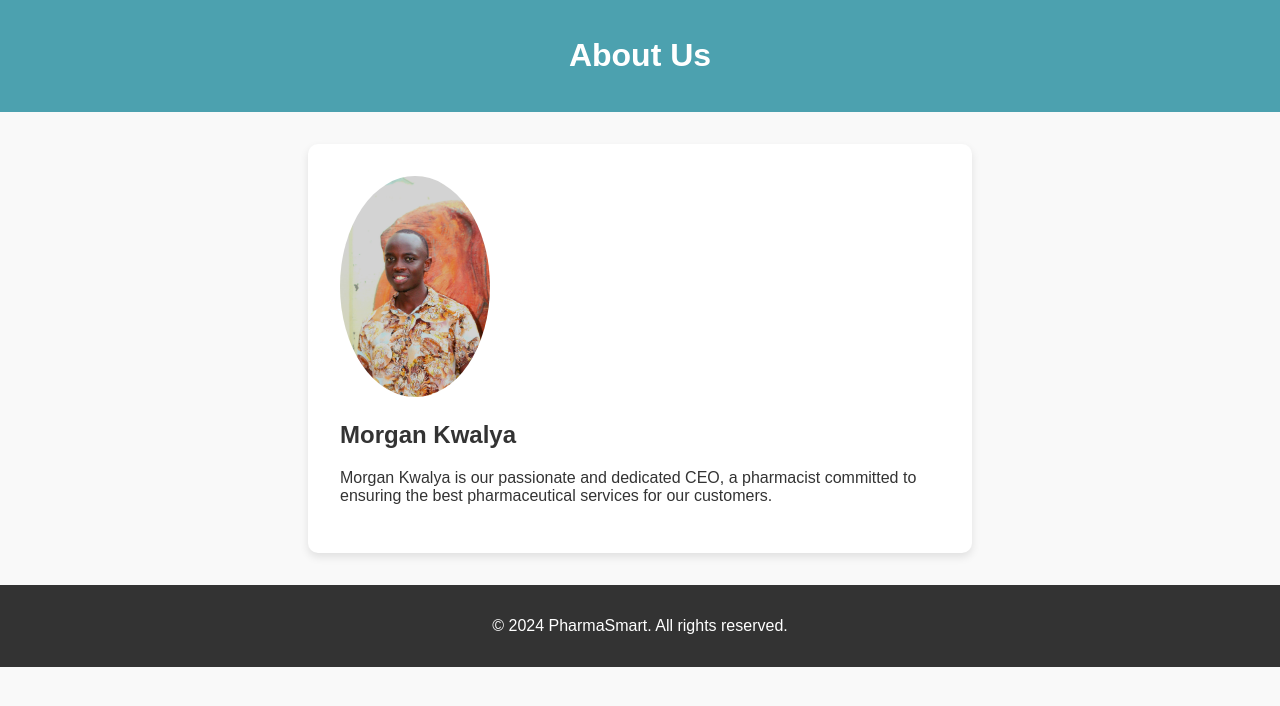
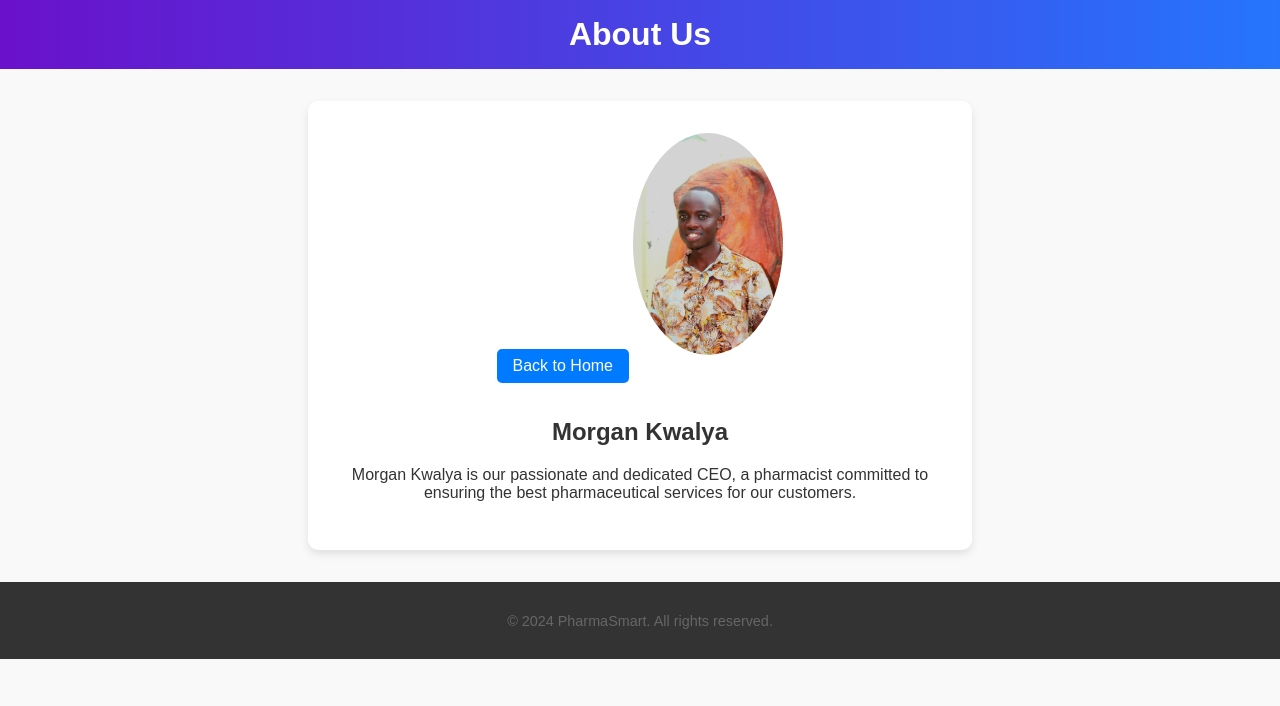
Before and after one commit to kwalya-pharm/PharmaSmart, a plain HTML site: page about.html in a window 1280 px wide. Drawn offline with Linux system fonts and the light colour scheme; a script that the page names is missing.

Commit message:
Update about.html
Signed-off-by: Morgan Kibet Kwalya <kwalyamorgan042@gmail.com>

```diff
--- a/about.html
+++ b/about.html
@@ -6,6 +6,49 @@
     <meta name="viewport" content="width=device-width, initial-scale=1.0">
     <title>About Us - PharmaSmart</title>
     <link rel="stylesheet" href="styles.css">
+    <style>
+        .toggle-home {
+            display: inline-block;
+            margin: 1rem 0;
+            padding: 0.5rem 1rem;
+            background-color: #007bff;
+            color: white;
+            text-decoration: none;
+            border-radius: 5px;
+            font-size: 1rem;
+        }
+
+        .toggle-home:hover {
+            background-color: #0056b3;
+        }
+
+        .about-section {
+            text-align: center;
+            padding: 2rem;
+        }
+
+        .about-section img {
+            margin-bottom: 1rem;
+        }
+
+        header {
+            text-align: center;
+            background: linear-gradient(90deg, #6a11cb, #2575fc);
+            color: white;
+            padding: 1rem;
+        }
+
+        header h1 {
+            margin: 0;
+        }
+
+        footer {
+            text-align: center;
+            margin-top: 2rem;
+            font-size: 0.9rem;
+            color: #666;
+        }
+    </style>
 </head>
 
 <body>
@@ -14,6 +57,7 @@
     </header>
 
     <section class="about-section">
+        <a href="index.html" class="toggle-home">Back to Home</a>
         <img src="morgan.jpg" alt="Morgan Kwalya" style="width: 150px; border-radius: 50%;">
         <h2>Morgan Kwalya</h2>
         <p>Morgan Kwalya is our passionate and dedicated CEO, a pharmacist committed to ensuring the best pharmaceutical services for our customers.</p>
```
